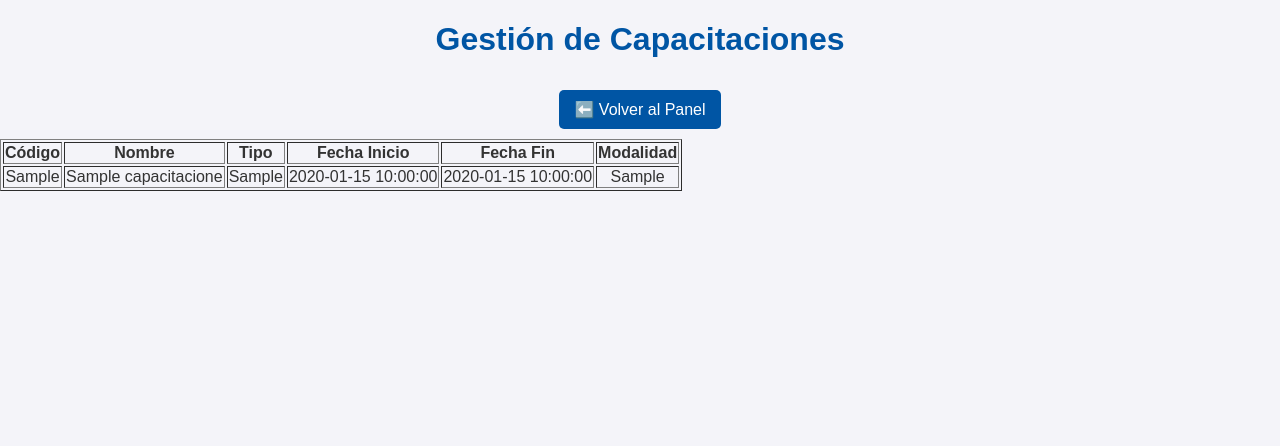
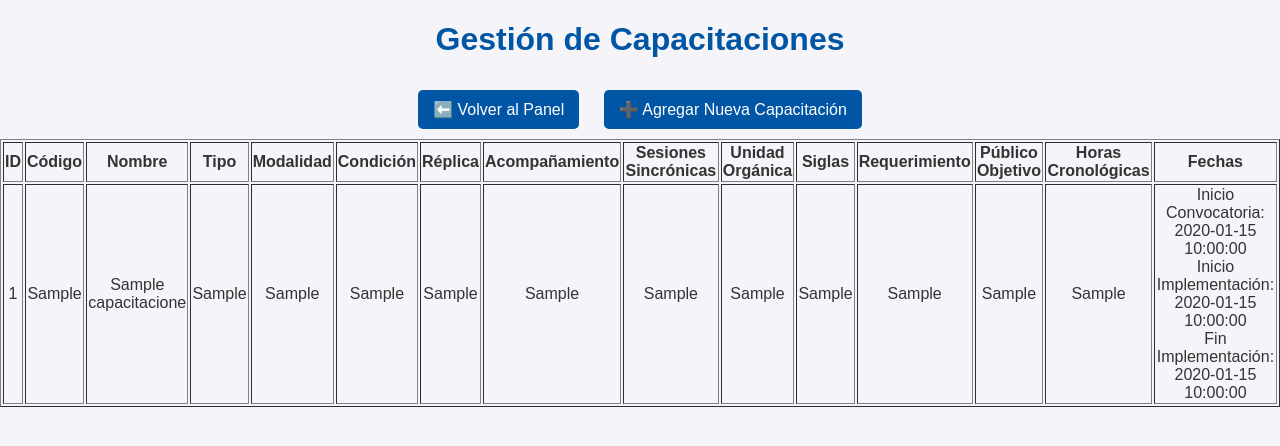
Before and after one commit to OnassisV/gestion-capacitaciones, a Flask app: page /capacitaciones in a window 1280 px wide. Shown: the top 446 px of the page. Run offline with Flask 3, Linux system fonts and the light colour scheme; the visitor is signed in with stand-in values (Sample User, id 1); tables that the repository leaves empty or names only in its code hold one stand-in row (values such as "Sample post").

Commit message:
Mostrar todas las columnas de capacitaciones en la interfaz

```diff
--- a/templates/capacitaciones.html
+++ b/templates/capacitaciones.html
@@ -9,31 +9,50 @@
     <h1>Gestión de Capacitaciones</h1>
 
     <button onclick="location.href='{{ url_for('dashboard') }}'">⬅️ Volver al Panel</button>
-
-    {% if rol in ['Especialista', 'Administrador'] %}
-        <button onclick="location.href='{{ url_for('add_capacitacion') }}'">➕ Agregar Nueva Capacitación</button>
-    {% endif %}
+    <button onclick="location.href='{{ url_for('add_capacitacion') }}'">➕ Agregar Nueva Capacitación</button>
 
     <table border="1">
         <thead>
             <tr>
+                <th>ID</th>
                 <th>Código</th>
                 <th>Nombre</th>
                 <th>Tipo</th>
-                <th>Fecha Inicio</th>
-                <th>Fecha Fin</th>
                 <th>Modalidad</th>
+                <th>Condición</th>
+                <th>Réplica</th>
+                <th>Acompañamiento</th>
+                <th>Sesiones Sincrónicas</th>
+                <th>Unidad Orgánica</th>
+                <th>Siglas</th>
+                <th>Requerimiento</th>
+                <th>Público Objetivo</th>
+                <th>Horas Cronológicas</th>
+                <th>Fechas</th>
             </tr>
         </thead>
         <tbody>
             {% for cap in capacitaciones %}
             <tr>
-                <td>{{ cap.codigo }}</td>
-                <td>{{ cap.nombre }}</td>
-                <td>{{ cap.tipo }}</td>
-                <td>{{ cap.fecha_inicio }}</td>
-                <td>{{ cap.fecha_fin }}</td>
-                <td>{{ cap.modalidad }}</td>
+                <td>{{ cap.id_capacitacion }}</td>
+                <td>{{ cap.codigo_capacitacion }}</td>
+                <td>{{ cap.nombre_capacitacion }}</td>
+                <td>{{ cap.tipo_capacitacion }}</td>
+                <td>{{ cap.modalidad_capacitacion }}</td>
+                <td>{{ cap.condicion }}</td>
+                <td>{{ cap.capacitacion_replica }}</td>
+                <td>{{ cap.capacitacion_acompanamiento }}</td>
+                <td>{{ cap.capacitacion_sesiones_sincronicas }}</td>
+                <td>{{ cap.unidad_organica }}</td>
+                <td>{{ cap.siglas_unidad_organica }}</td>
+                <td>{{ cap.oficio_requerimiento }}</td>
+                <td>{{ cap.publico_objetivo }}</td>
+                <td>{{ cap.horas_cronologicas }}</td>
+                <td>
+                    Inicio Convocatoria: {{ cap.convocatoria_fecha_inicio }}<br>
+                    Inicio Implementación: {{ cap.implementacion_fecha_inicio }}<br>
+                    Fin Implementación: {{ cap.implementacion_fecha_fin }}
+                </td>
             </tr>
             {% endfor %}
         </tbody>
```
